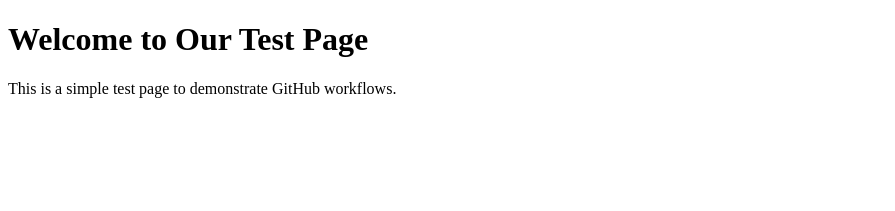
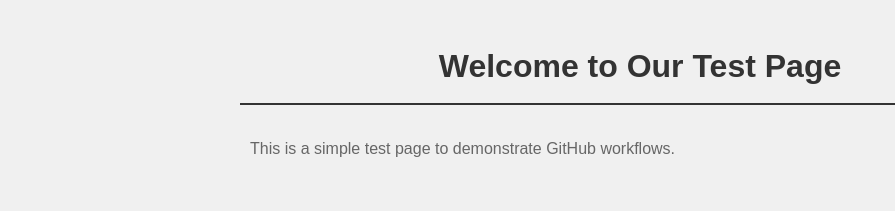
Before and after one commit to anriqato/new-test, a plain HTML site: page index.html in a window 1280 px wide. Shown: the whole page, without its empty margins (0-895 px from the left). Drawn offline with Linux system fonts and the light colour scheme.

Commit message:
Add CSS styling to the page

```diff
--- a/index.html
+++ b/index.html
@@ -4,6 +4,26 @@
     <meta charset="UTF-8">
     <meta name="viewport" content="width=device-width, initial-scale=1.0">
     <title>Welcome to New Test</title>
+    <style>
+        body {
+            font-family: Arial, sans-serif;
+            line-height: 1.6;
+            max-width: 800px;
+            margin: 0 auto;
+            padding: 20px;
+            background-color: #f0f0f0;
+        }
+        h1 {
+            color: #333;
+            text-align: center;
+            border-bottom: 2px solid #333;
+            padding-bottom: 10px;
+        }
+        p {
+            color: #666;
+            padding: 10px;
+        }
+    </style>
 </head>
 <body>
     <h1>Welcome to Our Test Page</h1>
```
